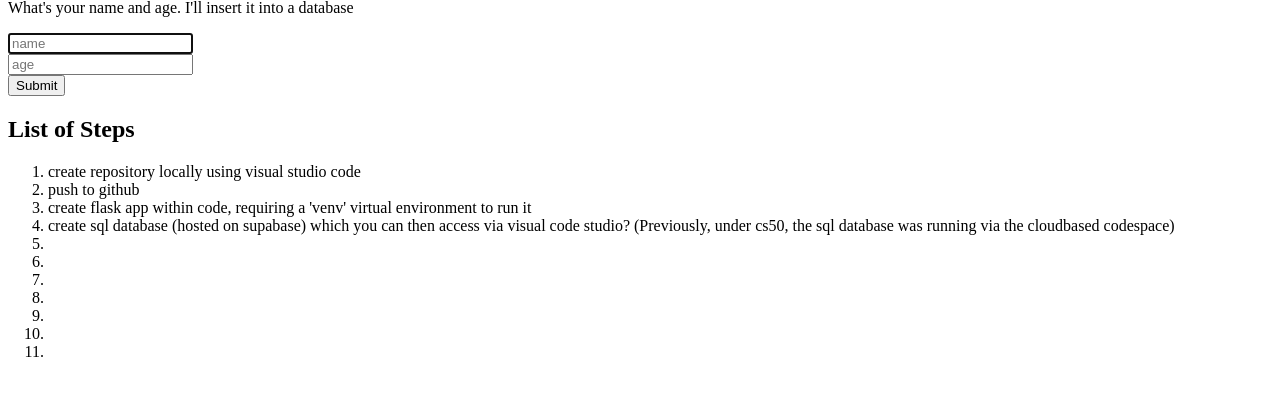
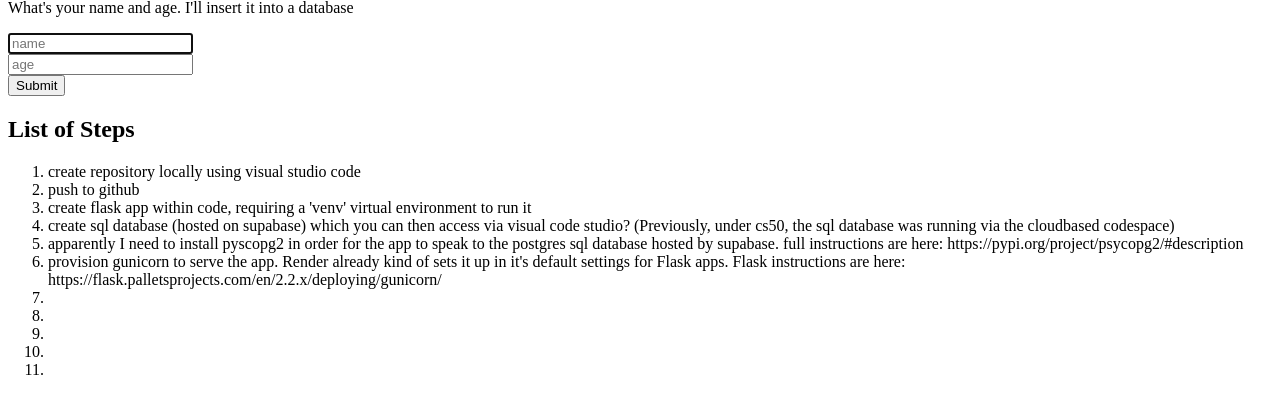
Before and after one commit to hoomanhorsey/doodoo, a Flask app: page / in a window 1280 px wide. Shown: the part 167-581 px from the top of the page. Run offline with Flask 2, Linux system fonts and the light colour scheme; some libraries are stand-ins or nearby versions.

Commit message:
Adding more details to the index page

```diff
--- a/requirements.txt
+++ b/requirements.txt
@@ -1,2 +1,3 @@
 Flask
 Gunicorn
+psycopg2
--- a/templates/index.html
+++ b/templates/index.html
@@ -41,8 +41,8 @@
 <li>push to github</li>
 <li>create flask app within code, requiring a 'venv' virtual environment to run it</li>
 <li>create sql database (hosted on supabase) which you can then access via visual code studio? (Previously, under cs50, the sql database was running via the cloudbased codespace)</li>
-<li></li>
-<li></li>
+<li>apparently I need to install pyscopg2 in order for the app to speak to the postgres sql database hosted by supabase. full instructions are here: https://pypi.org/project/psycopg2/#description</li>
+<li>provision gunicorn to serve the app.  Render already kind of sets it up in it's default settings for Flask apps. Flask instructions are here: https://flask.palletsprojects.com/en/2.2.x/deploying/gunicorn/</li>
 <li></li>
 <li></li>
 <li></li>
```
